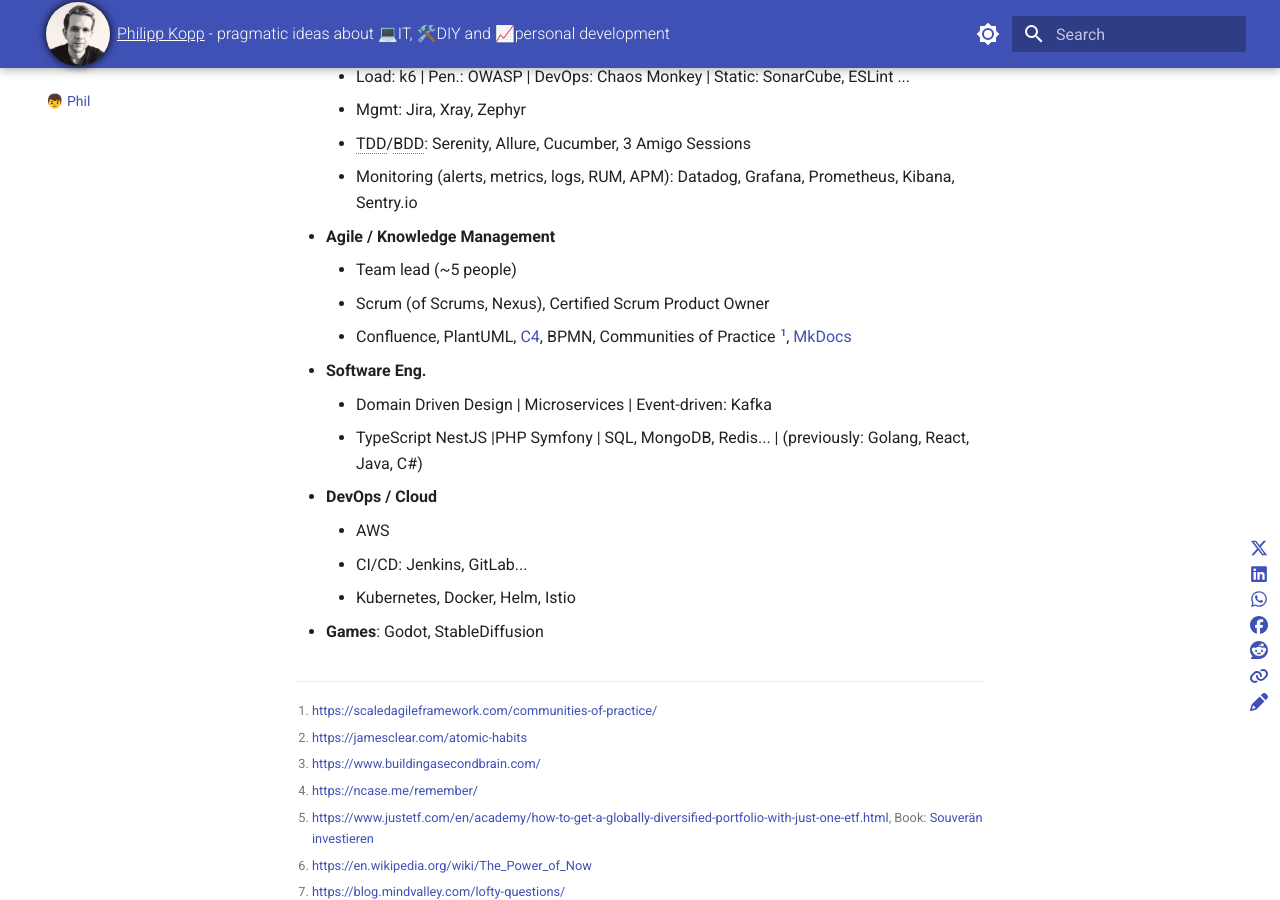
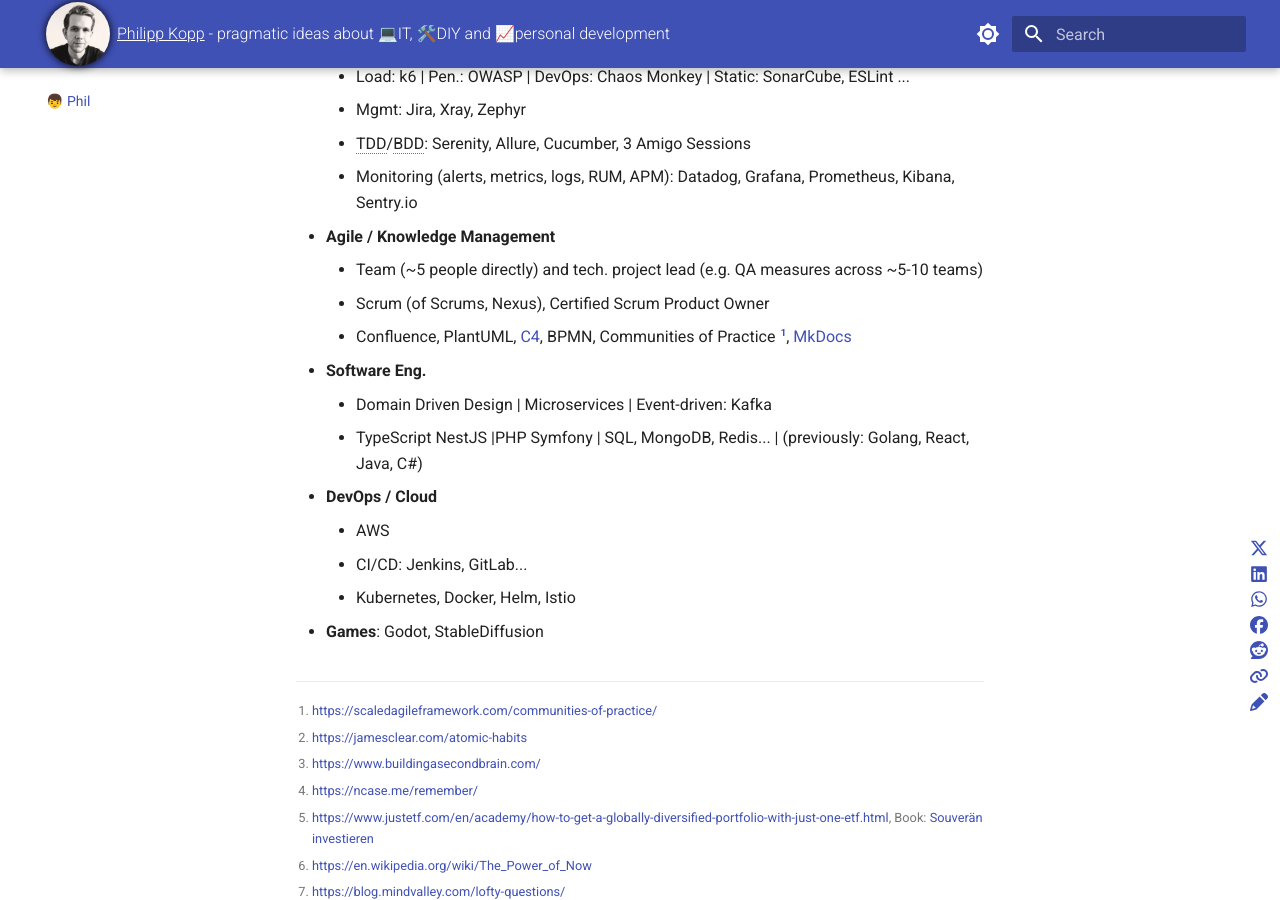
Before and after one commit to phil-m-kopp/phil-m-kopp.github.io, an MkDocs documentation site: the page built from docs/about.md, in a window 1280 px wide and 900 px high, scrolled down 1437 px. Built offline with MkDocs 1.6.1 and Material for MkDocs 9.7.7, drawn with Linux system fonts in a browser that asks for light colours; comment, search, counter and statistics services are not loaded.

Commit message:
Project lead experience

```diff
--- a/docs/about.md
+++ b/docs/about.md
@@ -43,7 +43,7 @@
             - TDD/BDD: Serenity, Allure, Cucumber, 3 Amigo Sessions
             - Monitoring (alerts, metrics, logs, RUM, APM): Datadog, Grafana, Prometheus, Kibana, Sentry.io
         - **Agile / Knowledge Management**
-            - Team lead (~5 people)
+            - Team (~5 people directly) and tech. project lead (e.g. QA measures across ~5-10 teams)
             - Scrum (of Scrums, Nexus), Certified Scrum Product Owner
             - Confluence, PlantUML, [C4](https://c4model.com/), BPMN, Communities of Practice [^COP], [MkDocs](https://squidfunk.github.io/mkdocs-material/)
         - **Software Eng.**
```
